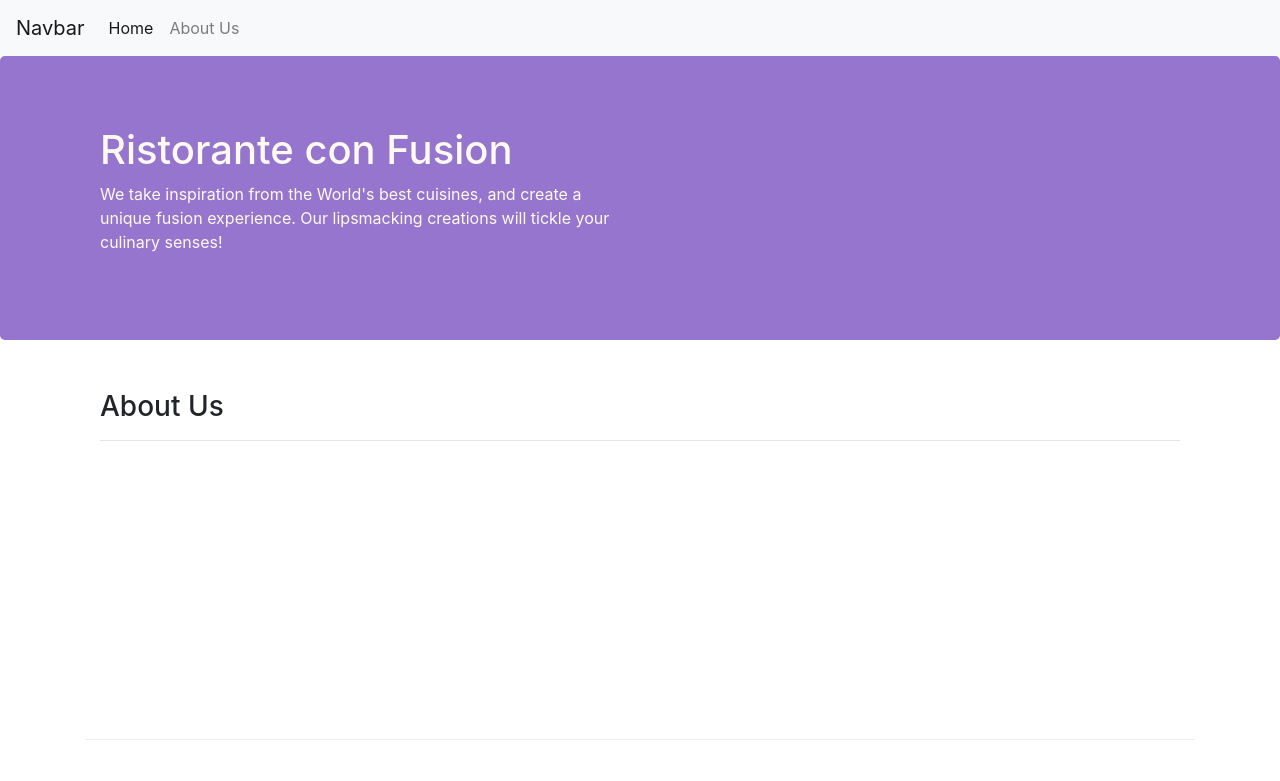
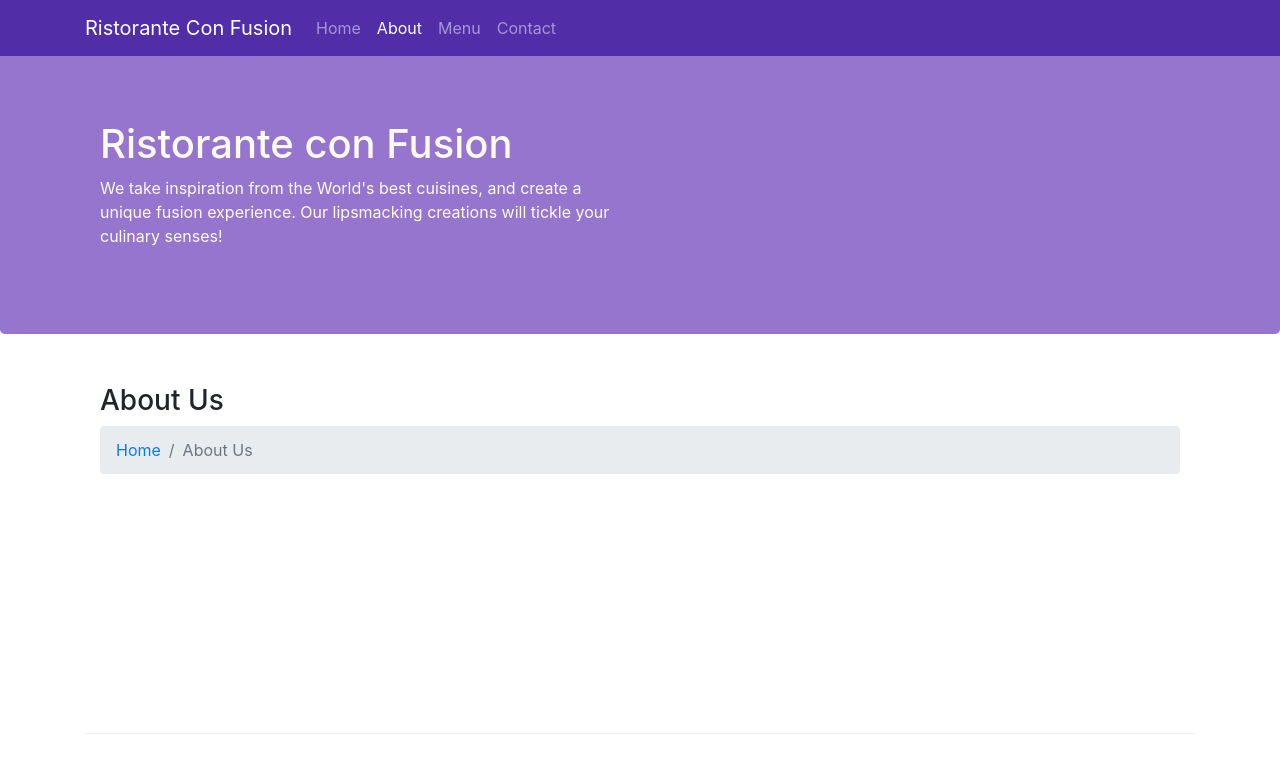
Before and after one commit to Austin17Lewis/conFusion2, a website: page aboutus.html in a window 1280 px wide. Shown: the top 781 px of the page. Drawn offline with nearby package versions, Linux system fonts and the light colour scheme.

Commit message:
Navbar and Breadcrumbs

```diff
--- a/aboutus.html
+++ b/aboutus.html
@@ -1,5 +1,8 @@
 <!DOCTYPE html>
 <html lang="en">
+
+<head>
+
     <!-- Required meta tags always come first -->
     <meta charset="utf-8">
     <meta name="viewport" content="width=device-width, initial-scale=1, shrink-to-fit=no">
@@ -7,9 +10,7 @@
 
     <!-- Bootstrap CSS -->
     <link rel="stylesheet" href="node_modules/bootstrap/dist/css/bootstrap.min.css">
-    <link href="css/styles.css" rel="stylesheet">
-
-<head>
+    <link rel="stylesheet" href="css/styles.css">
 
     <title>Ristorante Con Fusion: About Us</title>
 
@@ -17,23 +18,22 @@
 </head>
 
 <body>
-        <nav class="navbar navbar-expand-lg navbar-light bg-light">
-                <a class="navbar-brand" href="#">Navbar</a>
-                <button class="navbar-toggler" type="button" data-toggle="collapse" data-target="#navbarNav" aria-controls="navbarNav" aria-expanded="false" aria-label="Toggle navigation">
-                  <span class="navbar-toggler-icon"></span>
-                </button>
-                <div class="collapse navbar-collapse" id="navbarNav">
-                  <ul class="navbar-nav">
-                    <li class="nav-item active">
-                      <a class="nav-link" href="index.html">Home <span class="sr-only">(current)</span></a>
-                    </li>
-                    <li class="nav-item">
-                      <a class="nav-link" href="aboutus.html">About Us</a>
-                    </li>
-
-                  </ul>
+    <nav class="navbar navbar-dark navbar-expand-sm fixed-top">
+        <div class="container">
+           <a class="navbar-brand" href="#">Ristorante Con Fusion</a>
+           <div class="collapse navbar-collapse" id="Navbar">
+                <ul class="navbar-nav mr-auto">
+                    <li class="nav-item"><a class="nav-link" href="index.html">Home</a></li>
+                    <li class="nav-item active"><a class="nav-link" href="#">About</a></li>
+                    <li class="nav-item"><a class="nav-link" href="#">Menu</a></li>
+                    <li class="nav-item"><a class="nav-link" href="#">Contact</a></li>
+                </ul>
                 </div>
-              </nav>
+        </div>
+        <button class="navbar-toggler" type="button" data-toggle="collapse" data-target="#Navbar">
+            <span class="navbar-toggler-icon"></span>
+        </button>
+    </nav>
 
     <header class="jumbotron">
         <div class="container">
@@ -52,7 +52,11 @@
         <div class="row row-content">
             <div class="col-12">
                <h3>About Us</h3>
-               <hr>
+               <ol class="col-12 breadcrumb">
+                <li class="breadcrumb-item"><a href="./index.html">Home</a></li>
+                <li class="breadcrumb-item active">About Us</li>
+            </ol>
+
             </div>
         </div>
 
--- a/css/styles.css
+++ b/css/styles.css
@@ -28,3 +28,12 @@ address{
     margin:0px;
     color:#0f0f0f;
 }
+
+body{
+    padding:50px 0px 0px 0px;
+    z-index:0;
+}
+
+.navbar-dark {
+     background-color: #512DA8;
+}
```
Also changed, not shown: index.html (+15 -16 lines).
